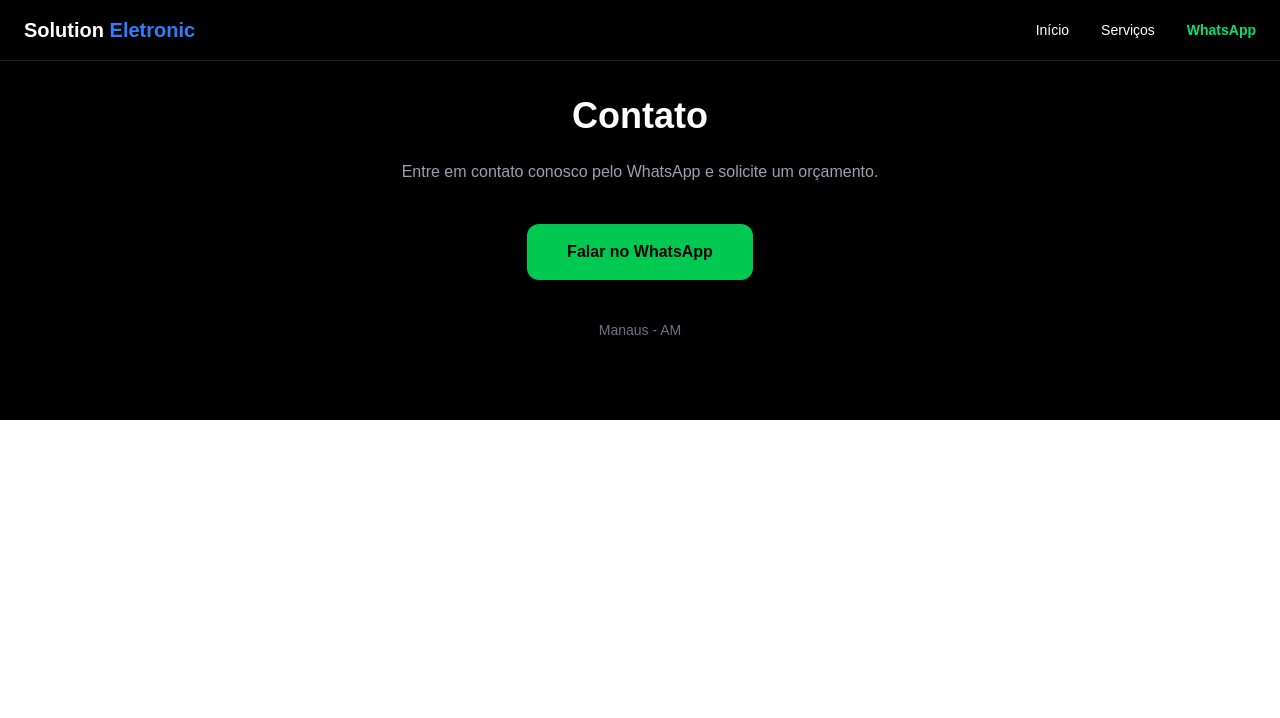
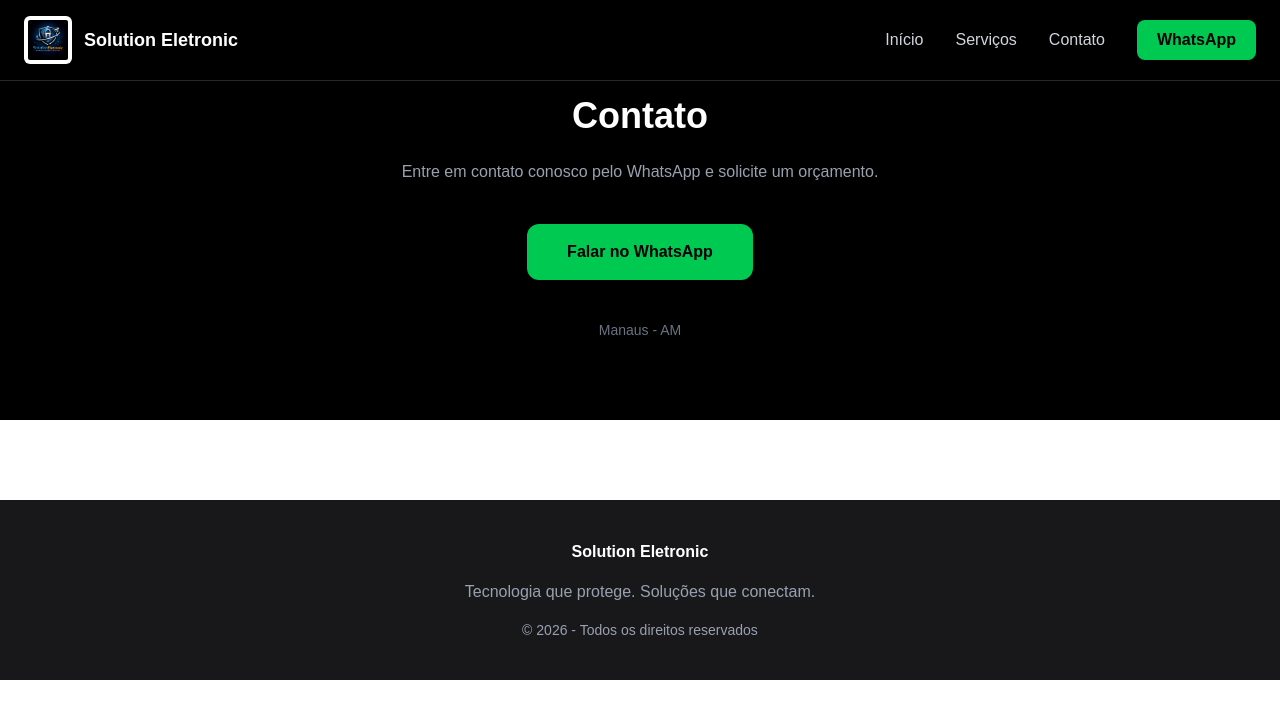
Before and after one commit to solutioneletronic/solutioneletronic, a Next.js app: page /contato in a window 1280 px wide. Shown: the top 718 px of the page. Built offline with nearby package versions, Linux system fonts and the light colour scheme.

Commit message:
atualiza navat

```diff
--- a/app/components/Navbar.tsx
+++ b/app/components/Navbar.tsx
@@ -1,43 +1,97 @@
 "use client";
 
+import { useState } from "react";
 import Link from "next/link";
+import Image from "next/image";
 
 export default function Navbar() {
+  const [open, setOpen] = useState(false);
+
   return (
-    <header className="fixed top-0 left-0 w-full z-50 bg-black border-b border-white/10">
-      <nav className="max-w-7xl mx-auto flex items-center justify-between px-6 py-4">
+    <header className="fixed top-0 left-0 w-full z-50 bg-black border-b border-zinc-800">
+      <div className="max-w-7xl mx-auto px-6 h-20 flex items-center justify-between">
+        {/* LOGO */}
+        <Link href="/" className="flex items-center gap-3">
+          <Image
+            src="/logo.png"
+            alt="Solution Eletronic"
+            width={48}
+            height={48}
+            priority
+            className="bg-white rounded-md p-1"
+          />
+          <span className="font-bold text-lg text-white">
+            Solution Eletronic
+          </span>
+        </Link>
 
-        {/* LOGO */}
-        <div className="text-xl font-bold text-white">
-          Solution <span className="text-blue-500">Eletronic</span>
-        </div>
-
-        {/* MENU */}
-        <ul className="hidden md:flex items-center gap-8 text-sm font-medium">
-          <li>
-            <Link href="#inicio" className="text-white hover:text-blue-400 transition">
+        {/* MENU DESKTOP */}
+        <nav className="hidden md:flex items-center gap-8 text-gray-300">
+          <Link href="/" className="hover:text-white transition">
             Início
           </Link>
-          </li>
-
-          <li>
-            <Link href="#servicos" className="text-white hover:text-blue-400 transition">
+          <Link href="/#servicos" className="hover:text-white transition">
             Serviços
           </Link>
-          </li>
+          <Link href="/contato" className="hover:text-white transition">
+            Contato
+          </Link>
 
-          <li>
           <a
             href="https://wa.me/5592985080617"
             target="_blank"
-              className="text-green-400 hover:text-green-300 transition font-semibold"
+            className="bg-green-500 hover:bg-green-600 text-black font-semibold px-5 py-2 rounded-lg transition"
           >
             WhatsApp
           </a>
-          </li>
-        </ul>
+        </nav>
 
-      </nav>
+        {/* BOTÃO MOBILE */}
+        <button
+          onClick={() => setOpen(!open)}
+          className="md:hidden text-white text-3xl"
+          aria-label="Abrir menu"
+        >
+          ☰
+        </button>
+      </div>
+
+      {/* MENU MOBILE */}
+      {open && (
+        <div className="md:hidden bg-black border-t border-zinc-800 px-6 py-6 space-y-4">
+          <Link
+            href="/"
+            onClick={() => setOpen(false)}
+            className="block text-gray-300 hover:text-white"
+          >
+            Início
+          </Link>
+
+          <Link
+            href="/#servicos"
+            onClick={() => setOpen(false)}
+            className="block text-gray-300 hover:text-white"
+          >
+            Serviços
+          </Link>
+
+          <Link
+            href="/contato"
+            onClick={() => setOpen(false)}
+            className="block text-gray-300 hover:text-white"
+          >
+            Contato
+          </Link>
+
+          <a
+            href="https://wa.me/5592985080617"
+            target="_blank"
+            className="block bg-green-500 hover:bg-green-600 text-black font-semibold px-5 py-3 rounded-lg text-center"
+          >
+            Falar no WhatsApp
+          </a>
+        </div>
+      )}
     </header>
   );
 }
--- a/app/layout.tsx
+++ b/app/layout.tsx
@@ -1,6 +1,7 @@
 import "./globals.css";
 import type { Metadata } from "next";
 import Navbar from "./components/Navbar";
+import Footer from "./components/Footer";
 
 export const metadata: Metadata = {
   title: "Solution Eletronic",
@@ -20,6 +21,7 @@
 
         {/* CONTEÚDO DAS PÁGINAS */}
         {children}
+        <Footer />
       </body>
     </html>
   );
```
Lines whose indentation alone changed are shown as unchanged.
